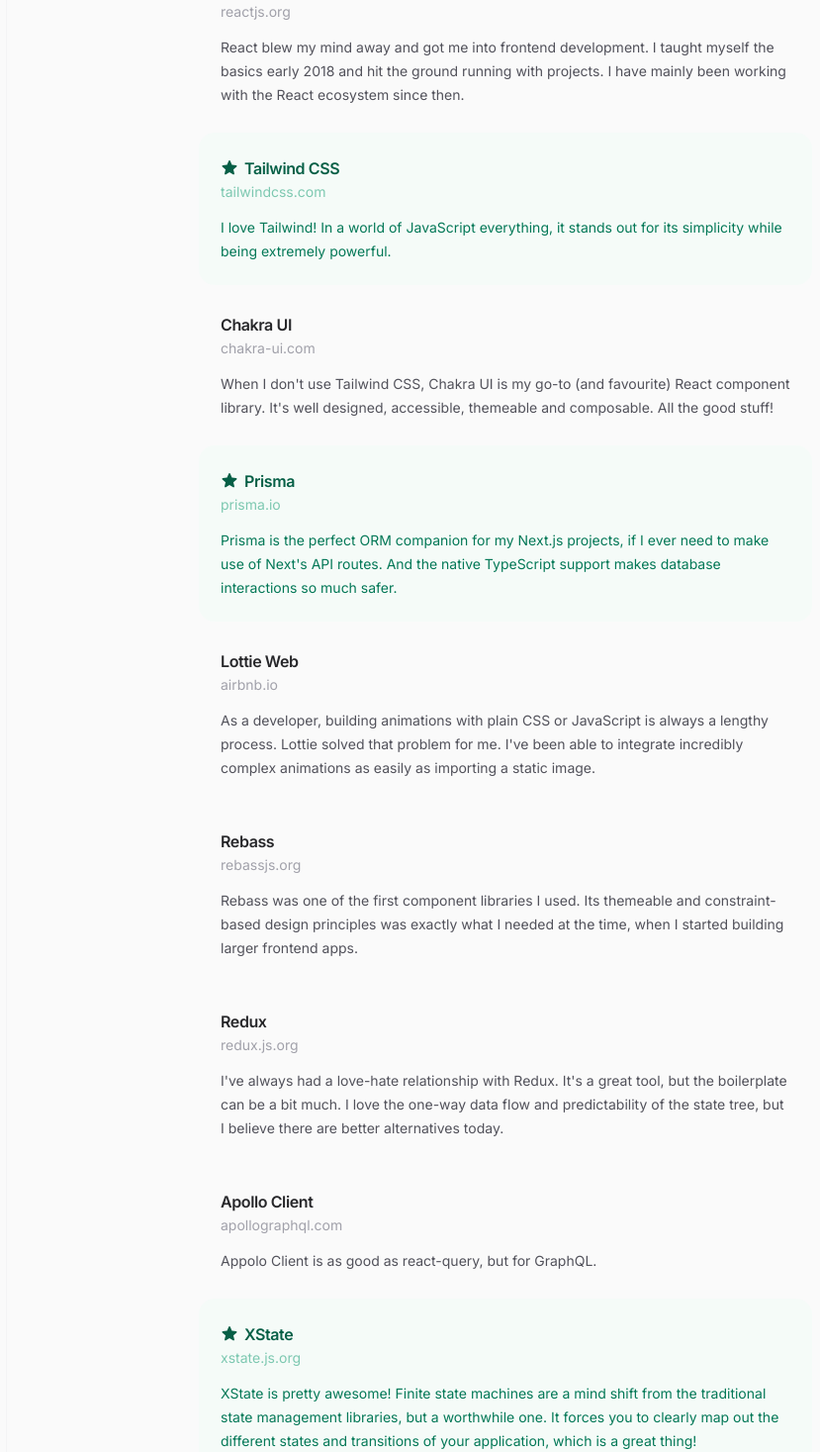
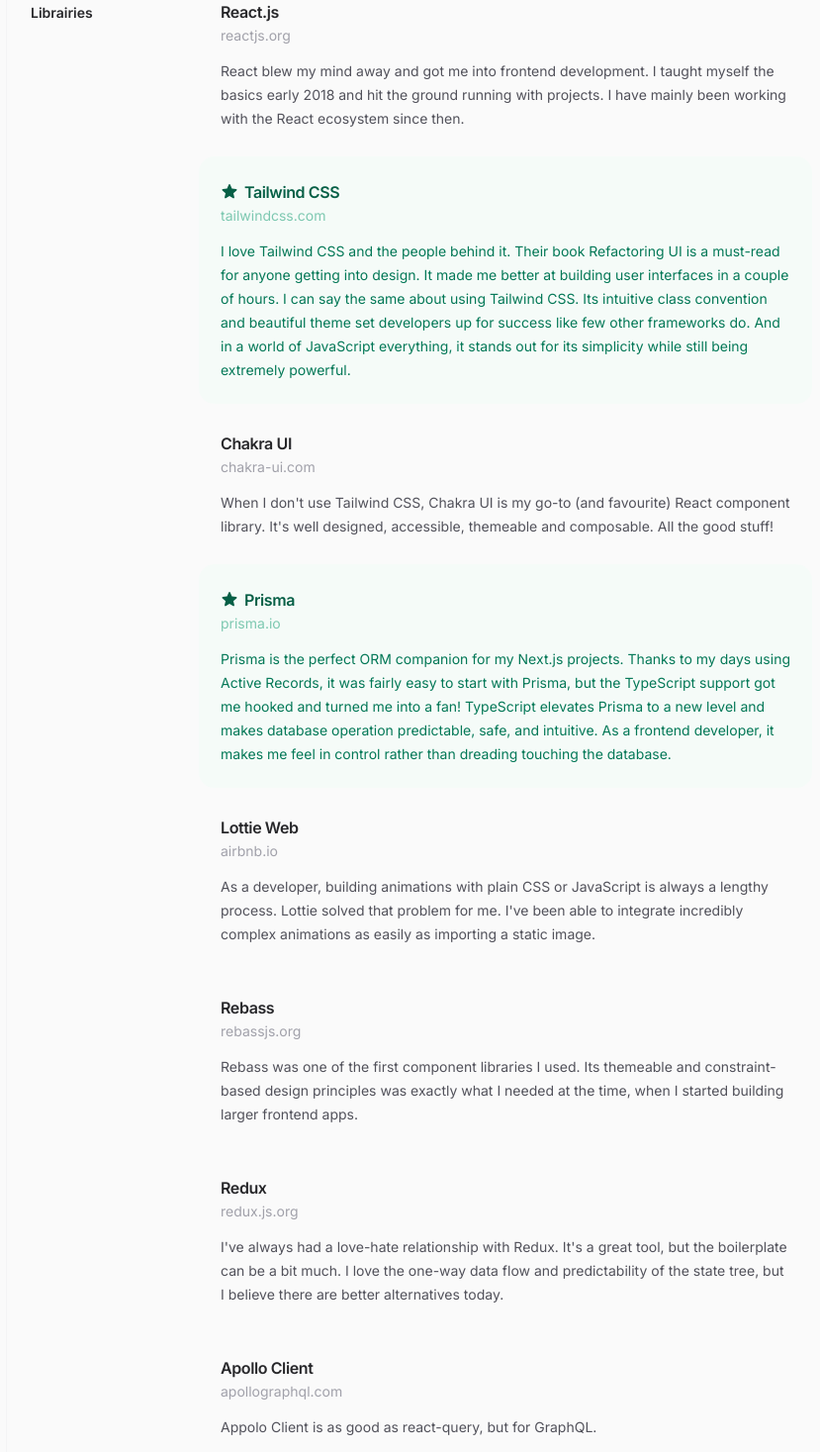
Before and after one commit to CharlyMartin/portfolio, a Next.js app: page /uses in a window 1280 px wide. Shown: the part 1330-2797 px from the top of the page at 99% size, without its empty margins (154-983 px from the left). Built offline with nearby package versions, Linux system fonts and the light colour scheme.

Commit message:
Update copy

```diff
--- a/src/app/page.tsx
+++ b/src/app/page.tsx
@@ -51,8 +51,9 @@
         </div>
       </Container>
 
+      {/* Mobile link slider */}
       <div className="overflow-scroll px-3 py-4 sm:hidden">
-        <div className="flex w-[160vw] space-x-3">
+        <div className="flex w-[155vw] space-x-3">
           <SeeMore href="/about" className="">
             Read full bio
           </SeeMore>
--- a/src/app/uses/page.tsx
+++ b/src/app/uses/page.tsx
@@ -185,6 +185,7 @@
 
   return (
     <section
+      id={id}
       aria-labelledby={id}
       className="md:border-l md:border-zinc-100 md:pl-6 md:dark:border-zinc-700/40"
     >
--- a/src/data/uses.ts
+++ b/src/data/uses.ts
@@ -9,7 +9,7 @@
     meta: "Programming Language",
     oneLiner: "A typed superset of JavaScript.",
     description:
-      "My go-to language for most projects these days. It takes some time to get the types right at the beginning, but it always pays off as the project grows.",
+      "Unlike some of my favourite tools, TypeScript didn't impress me at first when I first used it in 2019. I felt like it was getting in the way of my development, as JavaScript is very flexible. But as I worked on increasingly bigger codebases, I got to love TypeScript. Getting the types right initially takes some time, but it always pays off as the project grows. It's my go-to language for all projects now.",
     highlight: true,
     url: "https://www.typescriptlang.org/",
     type: "language",
@@ -30,7 +30,7 @@
     meta: "Web Framework",
     oneLiner: "The React Framework for Production.",
     description:
-      "After using standalone React for a while and running into the same configuration and optimisation hurdles (routing, code splitting, lazy loading, SSR, ...), I found Next.js v9 back in the day and was hooked by its simplicity. Every new major version manages to make the tool even simpler to use, which is not always the case in the JavaScript ecosystem. Next.js is my go-to choice for any web project, my new Ruby on Rails.",
+      "After using standalone React for a while and running into the same configuration and optimisation hurdles (routing, code splitting, lazy loading, SSR, ...), I discovered Next.js v9 back in the day and was hooked by its simplicity. I've been using it ever since. Every new major version manages to make the tool even simpler to use, which is not always the case in the JavaScript ecosystem. Next.js is my go-to choice for any web project, my new Ruby on Rails.",
     highlight: true,
     url: "https://nextjs.org/",
     type: "framework",
@@ -42,7 +42,7 @@
     highlight: true,
     oneLiner: "The CSS framework to build any design.",
     description:
-      "I love Tailwind! In a world of JavaScript everything, it stands out for its simplicity while being extremely powerful.",
+      "I love Tailwind CSS and the people behind it. Their book Refactoring UI is a must-read for anyone getting into design. It made me better at building user interfaces in a couple of hours. I can say the same about using Tailwind CSS. Its intuitive class convention and beautiful theme set developers up for success like few other frameworks do. And in a world of JavaScript everything, it stands out for its simplicity while still being extremely powerful.",
     url: "https://tailwindcss.com/",
     type: "library",
   },
@@ -67,13 +67,12 @@
   },
   {
     id: 7,
-    name: `15" M2 MacBook Air (2023)`,
+    name: `M2 MacBook Air 15" (2023)`,
     meta: "Hardware",
     oneLiner:
       "MacBook Air combined with the M2 chip. An incredibly portable laptop.",
     description:
-      "I've been on the Mackbook Pro bandwagon since 2009, but the latest M chip series is such a game changer that a MacBook Air (with some extra RAM) is now more than enough for modern web development.",
-    favorite: true,
+      "I've been on the Mackbook Pro bandwagon since 2009, but the latest Apple M chips are such a game changer that a MacBook Air (with some extra RAM) is now more than enough for modern web development.",
     url: "https://www.apple.com/macbook-air/",
     type: "workspace",
   },
@@ -113,7 +112,7 @@
     meta: "Code Formatter",
     oneLiner: "An opinionated code formatter.",
     description:
-      "Prettier changed my (dev) life. I discovered it around the same time as React, as I was transitioning from the Ruby world to the - much vaster - JavaScript world. It’s incredible enough as a solo developer and indispensable for team work. And the tailwind formatter plugin makes using Tailwind much structured and pleasant. I remember days when I used to format code manually, I can't believe it was a thing Thank you, Prettier.",
+      "Prettier changed my (dev) life. I discovered it around the same time I got into React, as I was transitioning from the Ruby world to the - much vaster - JavaScript world. It's incredibly useful as a solo developer and indispensable for teamwork. And the Tailwind plugin took my Tailwind CSS game to a new level. I remember the days when I formatted code manually; I can't believe I used to do that... Thank you, Prettier.",
     url: "https://prettier.io/",
     favorite: true,
     type: "devtool",
@@ -155,7 +154,9 @@
     meta: "ORM",
     oneLiner: "Next-generation TypeScript ORM.",
     description:
-      "Prisma is the perfect ORM companion for my Next.js projects, if I ever need to make use of Next's API routes. And the native TypeScript support makes database interactions so much safer.",
+      "Prisma is the perfect ORM companion for my Next.js projects. Thanks to my days using Active Records, it was fairly easy to start with Prisma, but the TypeScript support got me hooked and turned me into a fan! TypeScript elevates Prisma to a new level and makes database operation predictable, safe, and intuitive. As a frontend developer, it makes me feel in control rather than dreading touching the database.",
+    // description:
+    //   "Prisma is the perfect ORM companion for my Next.js projects, if I ever need to make use of Next's API routes. And the native TypeScript support makes database interactions so much safer.",
     url: "https://www.prisma.io/",
     type: "library",
   },
@@ -165,7 +166,7 @@
     meta: "Web API",
     oneLiner: "The most popular payment API.",
     description:
-      "It would be hard to imagine a world where Stripe doesn't exist. Their API documentation is the gold standard for web APIs. I started using their API back in 2018, a few times a year since then. Whenever I come back to their documentation, they managed to make it even more enjoyable and intuitive. Bravo, Stripe!",
+      "It would be hard to imagine a world where Stripe doesn't exist. Their web API documentation is the gold standard of developer experience. I started using their API in 2018, and I remember being impressed by how much I could do as a one-person show. It's one of the products with the most significant effort/reward ratio... Imagine building a payment portal from scratch, a developer's nightmare. Whenever I come back to Stripe for new clients' projects, they somehow manage to make their service even more enjoyable and intuitive to use. Bravo, Stripe!",
     favorite: true,
     url: "https://stripe.com/",
     type: "sdk",
@@ -330,7 +331,7 @@
     meta: "State Management",
     oneLiner: "Popular library for state machines and statecharts",
     description:
-      "XState is pretty awesome! Finite state machines are a mind shift from the traditional state management libraries, but a worthwhile one. It forces you to clearly map out the different states and transitions of your application, which is a great thing!",
+      "Like TypeScript, it took some time to understand XState and unleash its full potential. But once I did, I was hooked! Finite state machines are a mind shift from traditional state management libraries but a worthwhile investment for anyone building complex UIs. It simplifies the complexity like few other tools. Its author, David Khourshid, is an excellent teacher and demystified the world of state machines in a fun way. I recommend watching his videos.",
     url: "https://xstate.js.org/",
     favorite: true,
     type: "library",
@@ -383,7 +384,7 @@
     meta: "Async State Management",
     oneLiner: "The React async state management library.",
     description:
-      "The most popular async state management library for React projects. Trying to handle network requests and data caching without it feels so primitive now.",
+      "React Query is THE way to interact with any asynchronous state, usually a server. It takes care of all the complexity that goes into managing remote data, namely caching and refreshing. The amount of thinking that went into making React Query intuitive and easy to use is extraordinary. I can't imagine building a web application without it nowadays; it would feel primitive.",
     url: "https://tanstack.com/query/latest",
     type: "library",
   },
@@ -404,7 +405,7 @@
     meta: "Form Management",
     oneLiner: "Popular form library built with React hooks.",
     description:
-      "Managing complex forms is one of the hardest things in web development. React Hook Form makes it so much easier and scalable.",
+      "Few things are more complicated than building complex forms in React. The form state can quickly become a monstrous mess. I imagine this is why React Hook Form was invented after React introduced hooks in 2019. Along with React Final Form, React Hook Form is the easiest and most performant way to handle complex form data. I use it whenever I build a form. Even for forms as simple as one text input and submit button, the investment of setting up React Hook Form over React states pays off instantly.",
     favorite: true,
     url: "https://react-hook-form.com/",
     type: "library",
@@ -477,7 +478,7 @@
     oneLiner: "The most popular AI code editor assistant",
     favorite: true,
     description:
-      "Gitub Copilot is one of these tools with such a massive wow factor you only have every few years. Somedays, I feel like I am the co-pilot of Github Copilot, as it seems to increasingly know what I want to do. Mind blowing!",
+      "Gitub Copilot is one of these tools with a massive wow factor, the kind you only have every few years. It's mind-blowing. Somedays, I feel like I am the copilot of Github Copilot, as it seems to increasingly know what I want to do. ",
     url: "https://github.com/features/copilot/",
     type: "devtool",
   },
@@ -493,11 +494,11 @@
   },
   {
     id: 50,
-    name: "Samsung Smart Monitor M7 UHD",
-    meta: "External Monitor",
+    name: `Smart Monitor 32" M7 UHD`,
+    meta: "Hardware",
     oneLiner: "External monitor",
     description:
-      "I've been dreaming of having a 4K external monitor like this during all my travel years. It is now the case! It makes frontend development so much enjoyable.",
+      "I dreamed of having a high-resolution external monitor like this during all my travel years. It is now the case! It makes frontend development so much enjoyable.",
     url: "https://www.samsung.com/pt/monitors/high-resolution/smart-m7-32-inch-smart-tv-experience-ls32bm700uuxen/",
     type: "workspace",
   },
@@ -519,7 +520,7 @@
     description:
       "I've never used the default MacOs terminal, but whenever I see someone's screen with it, I feel like I am looking at a computer from the 80s. iTerm feels like the way to go.",
     url: "https://iterm2.com/",
-    favorite: true,
+    // favorite: true,
     type: "devtool",
   },
   {
@@ -540,7 +541,7 @@
     meta: "Data Fetching",
     oneLiner: "End-to-end typesafe APIs made easy.",
     description:
-      "tRPC is incredibly powerful! I had a big wow moment when I first tried it. Data fetching is usually where type safety ends in frontend projects, but tRPC not only makes it possible, but also easy and enjoyable.",
+      "I thought nothing could beat React Query at working with APIs. I was wrong. I believe tRPC is the latest frontier of developer experience on that front. I had a big wow moment when I first tried it. Data fetching is usually where type safety ends in frontend projects. tRPC not only makes it possible but incredibly fast.",
     url: "https://trpc.io/",
     type: "library",
   },
@@ -553,6 +554,56 @@
       "It would be much harder to build a snappy chat UI without Vercel AI SDK. It's a great tool that work with a wide variety of AI providers. And the SDK works on the frontend and backend, which is pretty neat!",
     url: "https://sdk.vercel.ai/docs",
     type: "sdk",
+  },
+  {
+    id: 56,
+    name: "Figma",
+    meta: "Design Tool",
+    oneLiner: "The most popular design tool",
+    description: "How I prototype and design everything.",
+    url: "https://www.figma.com/",
+    type: "productivity",
+  },
+  {
+    id: 57,
+    name: "Magic Keyboard",
+    meta: "Hardware",
+    oneLiner: "The keyboard for MacBooks",
+    description:
+      "I love how compact and portable this keyboard is, a great travel companion.",
+    url: "https://www.apple.com/shop/product/MK2A3LL/A/magic-keyboard-us-english",
+    type: "workspace",
+  },
+  {
+    id: 58,
+    name: "MX Vertical",
+    meta: "Hardware",
+    oneLiner: "The ergonomic mouse",
+    description:
+      "I used to use the Magic Mouse, and would always have wrist pain after a few hours of work. The MX Vertical solved that problem, it's a pleasure to use.",
+    url: "https://www.logitech.com/en-eu/products/mice/mx-vertical-ergonomic-mouse.910-005448.html",
+    type: "workspace",
+  },
+  {
+    id: 59,
+    name: "Roost Laptop Stand",
+    meta: "Hardware",
+    oneLiner: "The portable laptop stand",
+    description:
+      "This tiny, beautifully engineered laptop stand saved my neck and back during my years of working and nomading. It might seem costly at first but has probably saved me months, if not years, of physiotherapy. Roost turned any place into my office for the day in 30 seconds. It has made working remotely way more enjoyable. I even remember people asking about it when I used it in public places. I should have asked for a referral link! I still enjoy it occasionally when I work from a cafe, and it's still the best.",
+    url: "https://www.therooststand.com/",
+    favorite: true,
+    type: "workspace",
+  },
+  {
+    id: 60,
+    name: "Fig",
+    meta: "Shell Tool",
+    oneLiner: "The terminal for developers",
+    description:
+      "Fig makes your terminal come alive with autocomplete and some AI magic. It's a great tool for productivity and learning new commands.",
+    url: "https://fig.io/",
+    type: "devtool",
   },
 ];
 
--- a/src/types/index.ts
+++ b/src/types/index.ts
@@ -105,7 +105,7 @@
     | "AI Tool"
     | "Bundler"
     | "Code Collaboration"
-    | "External Monitor";
+    | "Design Tool";
   url: string;
   type:
     | "language"
```
